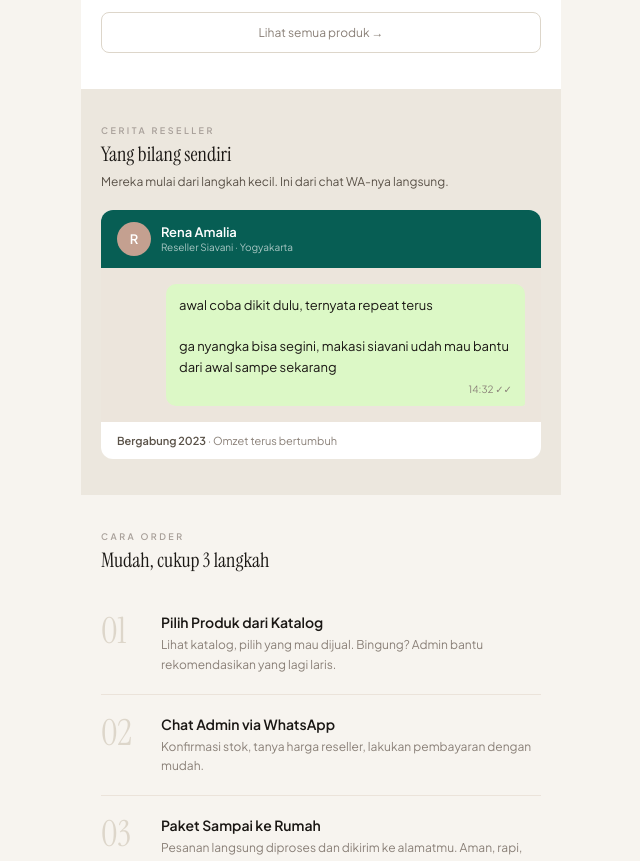
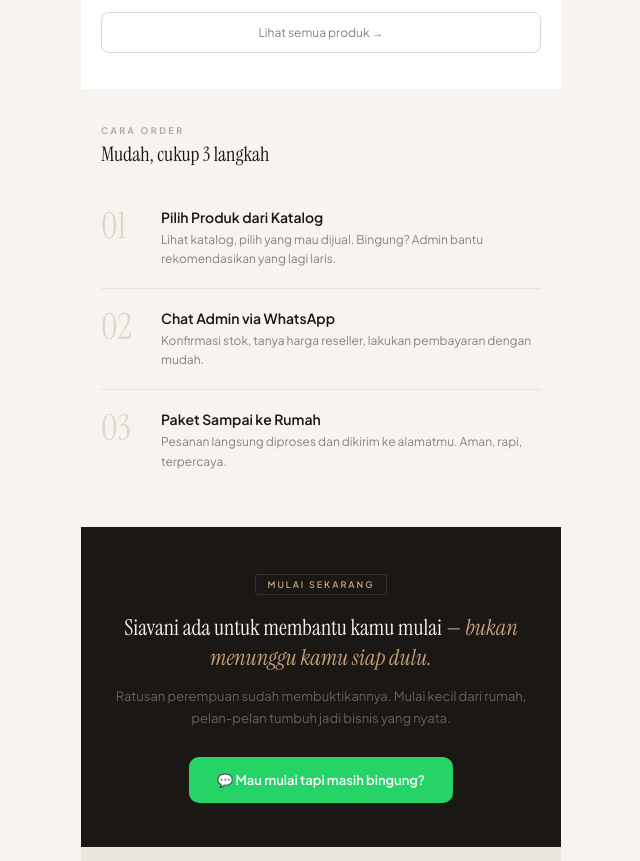
Before and after one commit to siavani/siavani, a Next.js app: page / in a window 1280 px wide. Shown: the part 2033-2894 px from the top of the page, without its empty margins (319-959 px from the left). Built offline with nearby package versions, Linux system fonts and the light colour scheme.

Commit message:
hapus section cerita reseller

```diff
--- a/app/page.tsx
+++ b/app/page.tsx
@@ -212,34 +212,6 @@
         </button>
       </section>
 
-      {/* TESTIMONIAL */}
-      <section style={{ padding:'36px 20px',background:'#ECE7DE' }}>
-        <div style={{ fontSize:'9px',fontWeight:600,color:'#A8A09A',letterSpacing:'2.5px',textTransform:'uppercase',marginBottom:'6px' }}>Cerita Reseller</div>
-        <div style={{ fontFamily:'var(--font-heading)',fontSize:'20px',fontWeight:400,color:'#1A1714',lineHeight:1.28,marginBottom:'4px' }}>Yang bilang sendiri</div>
-        <div style={{ fontSize:'12px',color:'#5A5248',lineHeight:1.65,marginBottom:'18px' }}>Mereka mulai dari langkah kecil. Ini dari chat WA-nya langsung.</div>
-        <div style={{ background:'#FFF',borderRadius:'12px',overflow:'hidden' }}>
-          <div style={{ background:'#075E54',padding:'12px 16px',display:'flex',alignItems:'center',gap:'10px' }}>
-            <div style={{ width:'34px',height:'34px',borderRadius:'50%',background:'#C4A090',display:'flex',alignItems:'center',justifyContent:'center',fontSize:'13px',fontWeight:700,color:'#FFF',flexShrink:0 }}>R</div>
-            <div>
-              <div style={{ fontSize:'13px',fontWeight:600,color:'#FFF' }}>Rena Amalia</div>
-              <div style={{ fontSize:'10px',color:'rgba(255,255,255,0.65)',marginTop:'1px' }}>Reseller Siavani · Yogyakarta</div>
-            </div>
-          </div>
-          <div style={{ padding:'16px',background:'#ECE5DC' }}>
-            <div style={{ background:'#DCF8C6',borderRadius:'10px 10px 3px 10px',padding:'11px 13px',maxWidth:'88%',marginLeft:'auto' }}>
-              <div style={{ fontSize:'13px',color:'#1A1714',lineHeight:1.6 }}>
-                awal coba dikit dulu, ternyata repeat terus<br/><br/>
-                ga nyangka bisa segini, makasi siavani udah mau bantu dari awal sampe sekarang
-              </div>
-              <div style={{ fontSize:'10px',color:'#8A8078',textAlign:'right',marginTop:'5px' }}>14:32 ✓✓</div>
-            </div>
-          </div>
-          <div style={{ padding:'12px 16px' }}>
-            <div style={{ fontSize:'11px',color:'#8A8078' }}><strong style={{ color:'#5A5248',fontWeight:600 }}>Bergabung 2023</strong> · Omzet terus bertumbuh</div>
-          </div>
-        </div>
-      </section>
-
       {/* HOW TO ORDER */}
       <section style={{ padding:'36px 20px',background:'#F7F4EF' }}>
         <div style={{ fontSize:'9px',fontWeight:600,color:'#A8A09A',letterSpacing:'2.5px',textTransform:'uppercase',marginBottom:'6px' }}>Cara Order</div>
```
